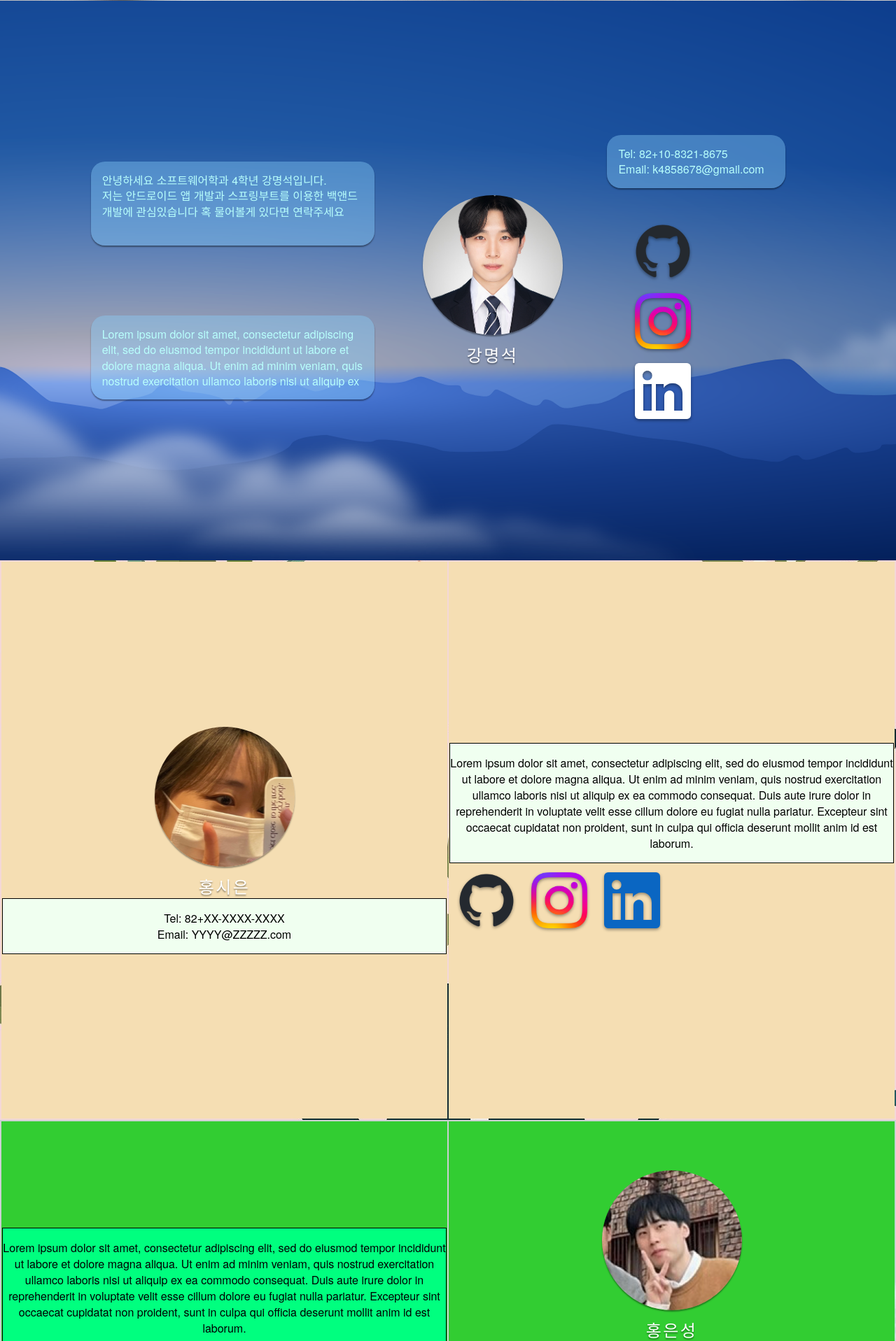
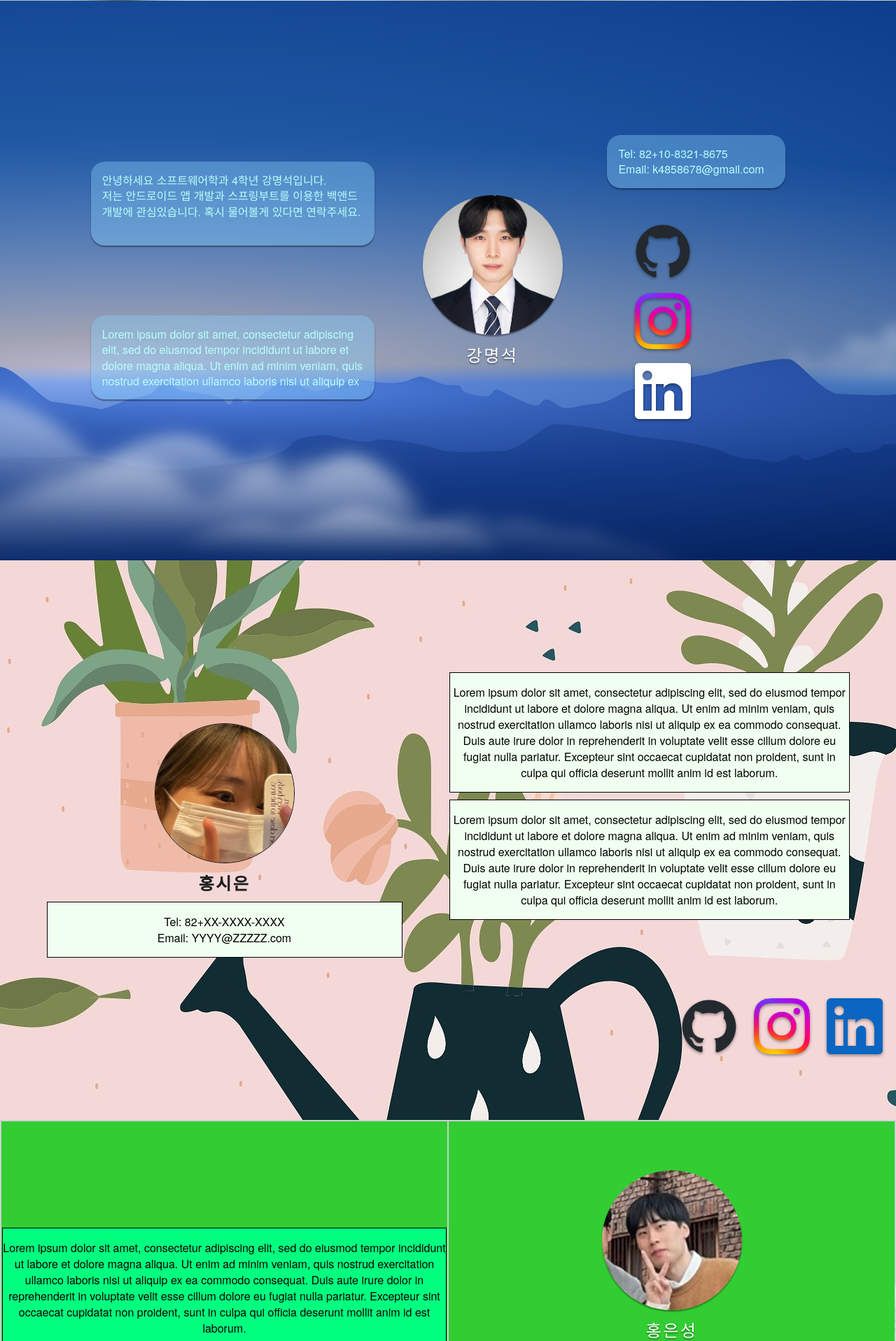
Before and after one commit to myoungsuk/Web-TeamProject, a Django app: page /introduce_app/ in a window 1280 px wide. Shown: the part 1359-3276 px from the top of the page at 70% size. Run offline with Django 4.2, Linux system fonts and the light colour scheme; some libraries are stand-ins or nearby versions.

Commit message:
designed profile-3

```diff
--- a/introduce_app/static/css/introduce-profile-3.css
+++ b/introduce_app/static/css/introduce-profile-3.css
@@ -10,16 +10,48 @@
 }
 
 .profile-3-layout td {
-    background-color: wheat;
     text-align: center;
 }
 
-.profile-3-contact {
+.profile-3 .profile-name {
+    color: #1f1f1f;
+    font-weight: bold;
+    text-shadow: 0px 0.3px 0.5px rgba(31, 31, 31, 0.5);
+}
+
+.profile-3 .profile-picture-box {
+    border: 1px solid black;
+    box-shadow: none;
+}
+
+.profile-3 .profile-picture-box:hover {
+    border: none;
+}
+
+.profile-3 .profile-text {
     background-color: honeydew;
     border: 1px solid black;
 }
 
-.profile-3-text1 {
-    background-color: honeydew;
-    border: 1px solid black;
+#profile-3-contact {
+    margin-top: 10px;
+    width: 80%;
+    margin-left: 10%;
+    margin-right: 10%;
 }
+
+#profile-3-text {
+    width: 90%;
+    margin-bottom: 10px;
+}
+
+#profile-3-info {
+    width: 90%;
+    margin-bottom: 20px;
+}
+
+.profile-3-logos {
+    position: relative;
+    top: 10%;
+    left: 50%;
+}
--- a/introduce_app/static/css/introduce-profile.css
+++ b/introduce_app/static/css/introduce-profile.css
@@ -11,6 +11,8 @@
 }
 
 .profile-picture-box {
+    position: relative;
+    z-index: 1;
     width: 200px;
     height: 200px;
     border-radius: 70%;
@@ -18,10 +20,19 @@
     box-shadow: 0px 2px 2px rgba(0, 0, 0, 0.4);
 }
 
+.profile-picture-box:hover {
+    box-shadow: inset 0px -2px 5px rgba(0, 0, 0, 0.4);
+}
+
 .profile-image {
     width: 100%;
     height: 100%;
     object-fit: cover;
+}
+
+.profile-image:hover{
+    position: relative;
+    z-index: 0;
 }
 
 .profile-name {
@@ -42,6 +53,13 @@
     width: 100px;
     height: 100px;
     padding: 10px;
+    transform: scale(1.0);
+    transition: transform 0.5s ease-in-out;
+}
+
+.profile-logo-box:hover {
+    transform: scale(1.1);
+    transition: transform 0.5s ease-in-out;
 }
 
 .profile-logo-box img {
--- a/introduce_app/templates/introduce_app/introduce.html
+++ b/introduce_app/templates/introduce_app/introduce.html
@@ -144,7 +144,7 @@
                     <div id="profile-2-text" class="profile-text">
                         <p>
                             안녕하세요 소프트웨어학과 4학년 강명석입니다.<br>
-                            저는 안드로이드 앱 개발과 스프링부트를 이용한 백앤드 개발에 관심있습니다 혹 물어볼게 있다면 연락주세요
+                            저는 안드로이드 앱 개발과 스프링부트를 이용한 백앤드 개발에 관심있습니다. 혹시 물어볼게 있다면 연락주세요.
                         </p>
                     </div>
                     <div id="profile-2-info" class="profile-text">
@@ -213,7 +213,7 @@
                         </div>
                     </div>
                     <span class="profile-name">홍시은</span>
-                    <div class="profile-3-contact">
+                    <div id="profile-3-contact" class="profile-text">
                         <p>
                             Tel: 82+XX-XXXX-XXXX<br>
                             Email: YYYY@ZZZZZ.com
@@ -221,7 +221,17 @@
                     </div>
                 </td>
                 <td style="width: 50%">
-                    <div class="profile-3-text1">
+                    <div id="profile-3-text" class="profile-text">
+                        <p>
+                            Lorem ipsum dolor sit amet, consectetur adipiscing elit, sed do eiusmod tempor
+                            incididunt ut labore et dolore magna aliqua. Ut enim ad minim veniam, quis nostrud
+                            exercitation ullamco laboris nisi ut aliquip ex ea commodo consequat. Duis aute irure
+                            dolor in reprehenderit in voluptate velit esse cillum dolore eu fugiat nulla pariatur.
+                            Excepteur sint occaecat cupidatat non proident, sunt in culpa qui officia deserunt
+                            mollit anim id est laborum.
+                        </p>
+                    </div>
+                    <div id="profile-3-info" class="profile-text">
                         <p>
                             Lorem ipsum dolor sit amet, consectetur adipiscing elit, sed do eiusmod tempor
                             incididunt ut labore et dolore magna aliqua. Ut enim ad minim veniam, quis nostrud
```
